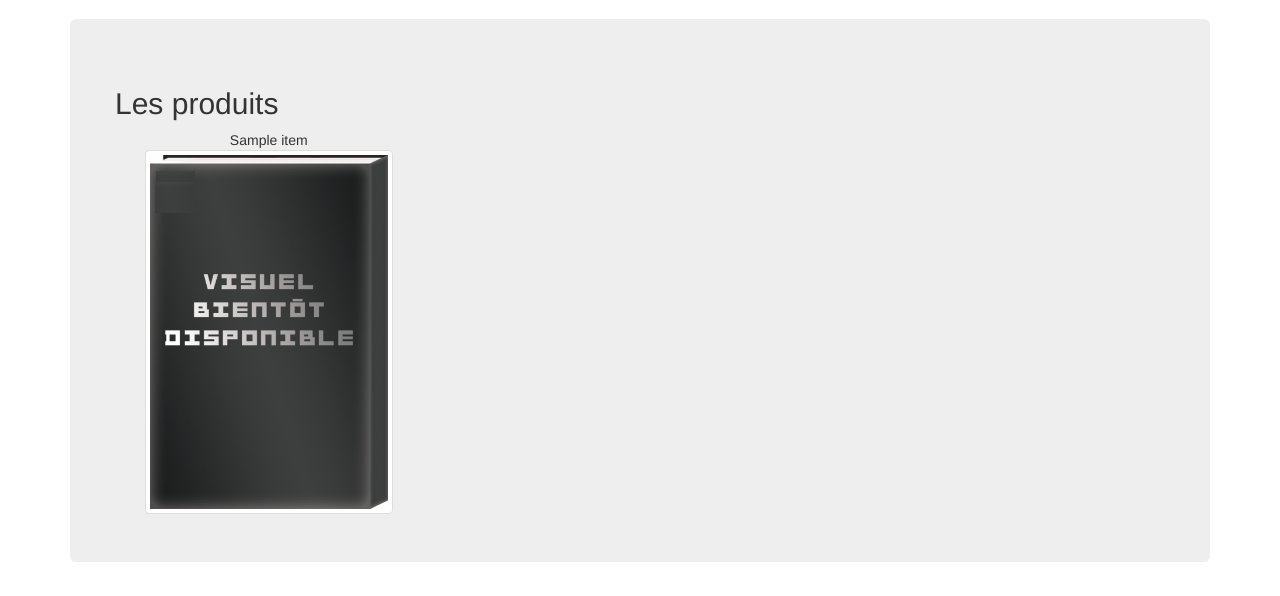
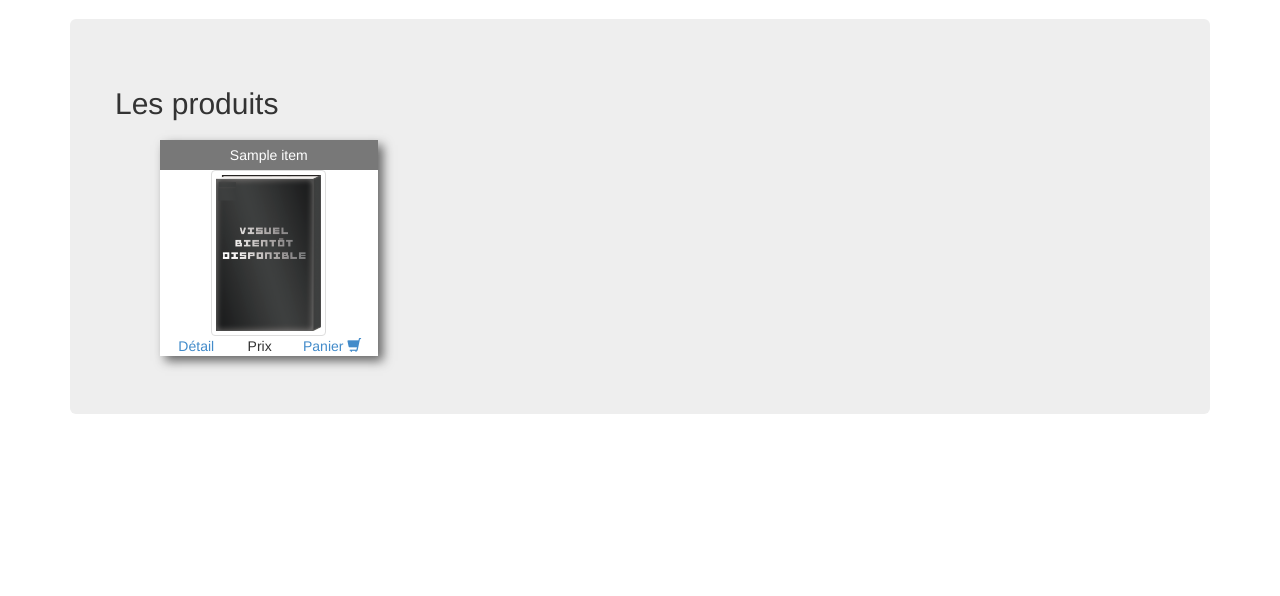
Before and after one commit to splyy/AgnamStore, a PHP site: template views/items.html.twig in a window 1280 px wide. Shown: the part 51-647 px from the top of the page. Run offline with PHP 8.4, Linux system fonts and the light colour scheme; the template is opened without the code that fills it: most values are stand-ins (such as "Sample title", 1, 10 or a date in 2020); some libraries are stand-ins or nearby versions.

Commit message:
AgnamStore 0.0.14

```diff
--- a/views/items.html.twig
+++ b/views/items.html.twig
@@ -5,13 +5,16 @@
 {% block content %}
 
 <div class="jumbotron">
-    <div class="row"><h2>Les produits </h2></div>
+    <div class="row item"><h2>Les produits </h2></div>
     <div class="container">
     {% if items %}
         {% for item in items %}
-        <div class="col-sm-4 col-md-3">
-            <div class="row text-center ">{{ item.name }}</div>
-            <div class="row text-center "><img class="img-thumbnail" src="{{ app.request.basepath }}/images/produit/livre.png" /></div>
+        <div class="col-sm-4 col-md-3 ">
+            <div class="container item-mini ">
+                <div class="row text-center title">{{ item.name }}</div>
+                <div class="row text-center "><div class="col-sm-8 col-sm-offset-2"><img class="img-thumbnail" src="{{ app.request.basepath }}/images/produit/livre.png" title="livre"/></div></div>
+                <div class="row text-center "><a href="/items/{{ item.id }}" ><div class="col-sm-4">Détail</div></a><div class="col-sm-3">Prix</div><a href="/panier/additem={{ item.id }}" ><div class="col-sm-5">Panier <span class="glyphicon glyphicon-shopping-cart"></span></div></a></div>
+            </div>
         </div>
         {% endfor %}
     {% endif %}
--- a/web/css/AgnamStore.css
+++ b/web/css/AgnamStore.css
@@ -12,3 +12,17 @@ h1 small {
 .margin-top {
     margin-top: 10px;
 }
+
+.item-mini {
+    background-color: white;
+    box-shadow: 5px 5px 10px 0px #656565;
+    margin-bottom: 10px;
+    margin-top: 10px;
+}
+
+.item-mini .title {
+    background-color: rgb(120, 120, 120);
+    padding-bottom: 5px;
+    padding-top: 5px;
+    color: white;
+}
```
Also changed, not shown: 1 other file.
